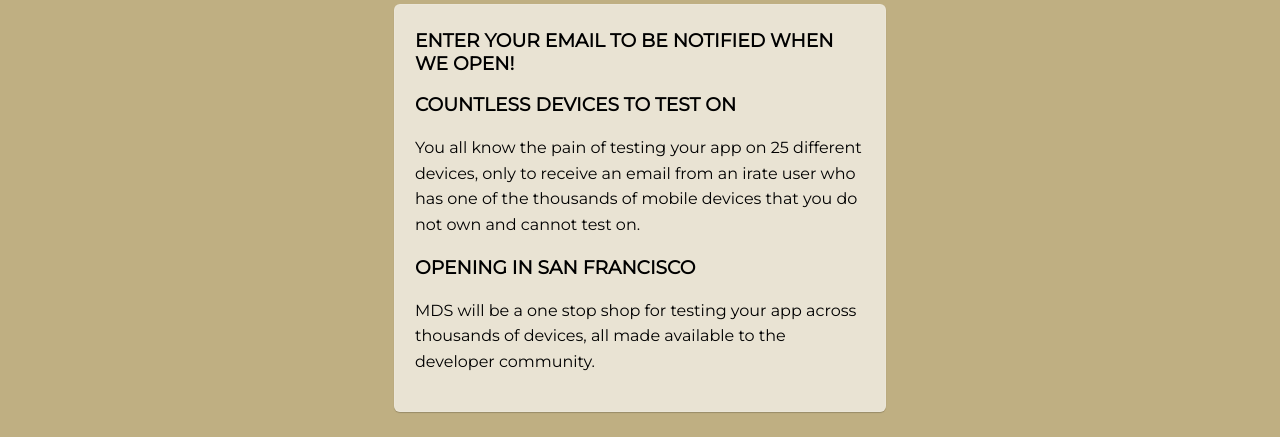
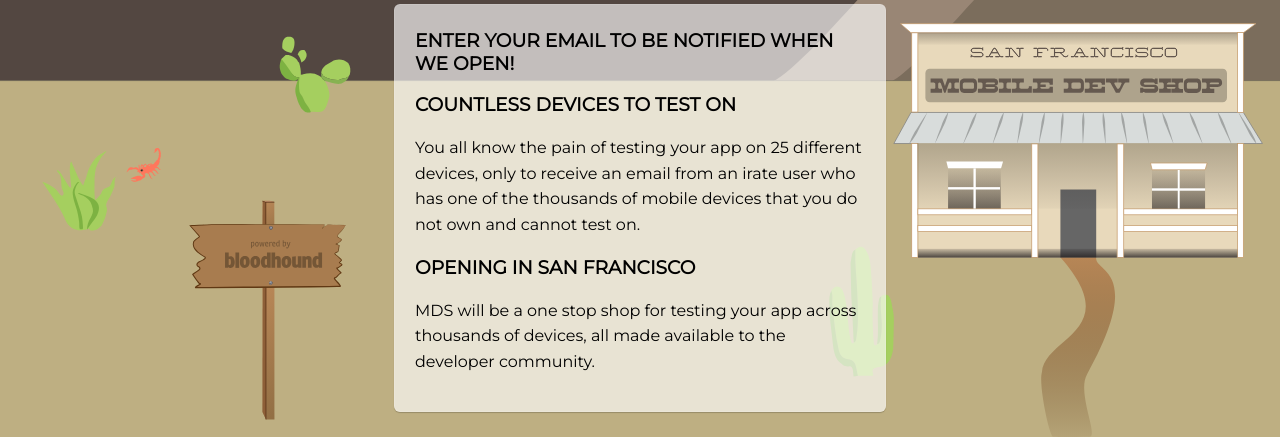
Before and after one commit to mobiledevshop/mobiledevshop.github.com, a plain HTML site: page index.html in a window 1280 px wide. Shown: the part 366-803 px from the top of the page. Drawn offline with Linux system fonts and the light colour scheme.

Commit message:
fixed image

```diff
--- a/styles/styles2.css
+++ b/styles/styles2.css
@@ -1,13 +1,13 @@
 body{
 	background-repeat: no-repeat;
 	background-position: center top;
-	background-color: #bfaf82;
 	font-family: 'Montserrat',sans-serif;
-	background-image: url(cacti.svg);
+	background-image: url(../images/cacti.svg);
 	-webkit-background-size: cover;
 	-moz-background-size: cover;
 	-o-background-size: cover;
 	background-size: cover;
+
 
 }
 h1{
```
